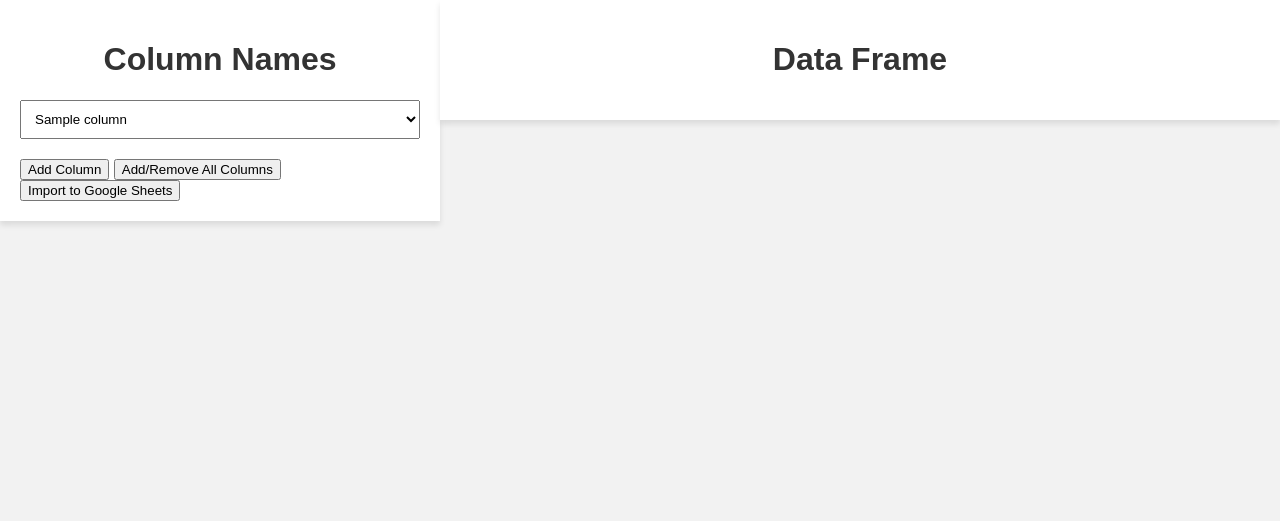
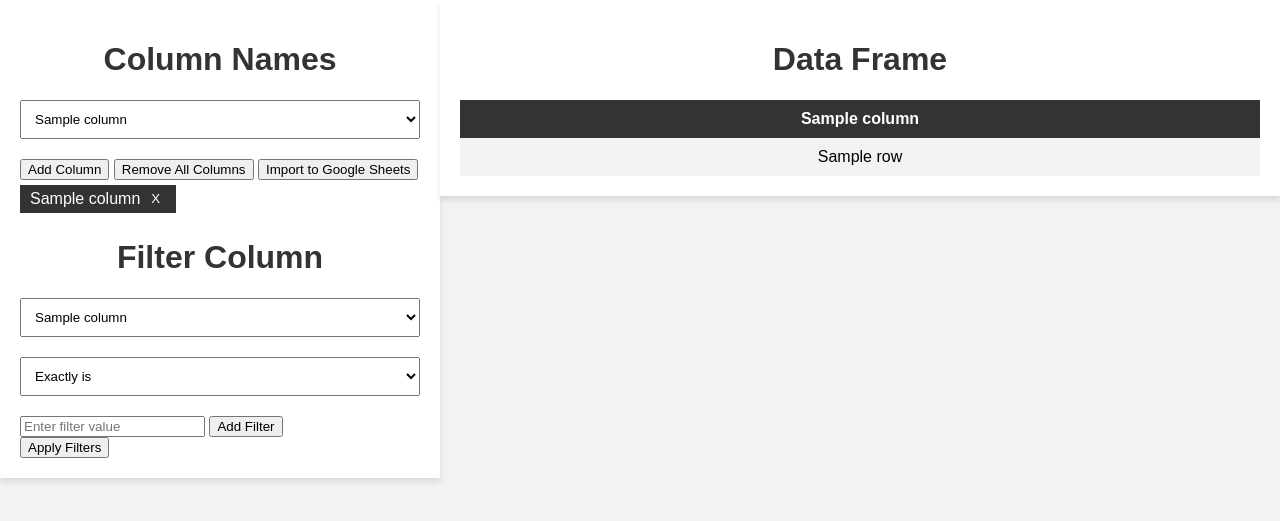
Before and after one commit to StackItHQ/stackit-hiring-assignment-nithesh10, a Flask app: template app/templates/display_csv.html in a window 1280 px wide. Shown: the top 521 px of the page. Run offline with Flask 3, Linux system fonts and the light colour scheme; the template is opened without the code that fills it: most values are stand-ins (such as "Sample title", 1, 10 or a date in 2020).

Commit message:
updated filters

```diff
--- a/app/gsheets.py
+++ b/app/gsheets.py
@@ -28,7 +28,7 @@ class gsheets_api:
 
     def generate_shareable_link(self):
 
-        self.spreadsheet.share('', perm_type='anyone', role='reader')
+        self.spreadsheet.share('', perm_type='anyone', role='writer')
         spreadsheet_link = self.spreadsheet.url
         return spreadsheet_link
 
@@ -37,6 +37,7 @@ class gsheets_api:
         return f"Created a new sheet with the title: {sheet_title}"
 
     def import_csv(self, spreadsheet_title, file_path, selected_columns):
+        self.create_new_google_sheet(spreadsheet_title)
         # Get the first worksheet (you can adjust the index if needed)
         worksheet = self.spreadsheet.get_worksheet(0)
 
--- a/app/templates/display_csv.html
+++ b/app/templates/display_csv.html
@@ -43,11 +43,29 @@
             color: white;
             padding: 5px 10px;
             margin-right: 10px;
-            margin-bottom: 10px;
+            margin-top: 5px;
+            margin-bottom: 5px;
             display: flex;
             align-items: center;
         }
         .selected-column button {
+            background-color: transparent;
+            border: none;
+            color: white;
+            margin-left: 5px;
+            cursor: pointer;
+        }
+        .applied-filter {
+            background-color: #333;
+            color: white;
+            padding: 5px 10px;
+            margin-top: 5px;
+            margin-right: 10px;
+            margin-bottom: 5px;
+            display: flex;
+            align-items: center;
+        }
+        .applied-filter button {
             background-color: transparent;
             border: none;
             color: white;
@@ -80,10 +98,32 @@
             {% endfor %}
         </select>
         <button id="add-column-button">Add Column</button>
-        <button id="add-remove-all-columns-button">Add/Remove All Columns</button>
+        <button id="add-remove-all-columns-button">Add All Columns</button>
         <button id="import-to-google-sheets-button">Import to Google Sheets</button>
         <div class="selected-columns" id="selected-columns-list"></div>
+        <h1>Filter Column</h1>
+        <select id="filter-columns">
+            {% for column in columns %}
+                <option value="{{ column }}">{{ column }}</option>
+            {% endfor %}
+        </select>
+        <select id="filter-type">
+            <option value="exact">Exactly is</option>
+            <option value="not_exact">Exactly is not</option>
+            <option value="start_with">Starts with</option>
+            <option value="greater_than">Greater than</option>
+            <option value="less_than">Less than</option>
+            <option value="greater_than_equals">Greater than or equals</option>
+            <option value="less_than_equals">Less than or equals</option>
+        </select>
+        <input type="text" id="filter-value" placeholder="Enter filter value">
+        <button id="add-filter-button">Add Filter</button>
+        <div class="selected-columns" id="applied-filter">
+            <!-- Filters will be displayed here -->
         </div>
+        <button id="apply-filter-button">Apply Filters</button>
+    </div>
+
     <div class="right-section">
         <h1>Data Frame</h1>
         <!-- Display the DataFrame -->
@@ -114,7 +154,16 @@
     </div>
 
     <script>
+        const removeAllFiltersButton = document.getElementById("remove-all-filters-button");
+        const filterTypeSelect = document.getElementById("filter-type");
+        const filterValueInput = document.getElementById("filter-value");
+        const addFilterButton = document.getElementById("add-filter-button");
+        const applyFilterButton = document.getElementById("apply-filter-button");
+        const filteredDataDiv = document.getElementById("filtered-data");
+        const appliedFiltersDiv = document.getElementById("applied-filter");
+
         const availableColumns = document.getElementById("available-columns");
+        const filterColumns = document.getElementById("filter-columns")
         const addColumnButton = document.getElementById("add-column-button");
         const addRemoveAllColumnsButton = document.getElementById("add-remove-all-columns-button");
         const importToGoogleSheetsButton = document.getElementById("import-to-google-sheets-button");
@@ -122,6 +171,93 @@
         const csvTable = document.getElementById("csv-table");
         const headerRow = document.getElementById("header-row");
         let allColumnsAdded = false;
+        document.addEventListener("DOMContentLoaded", function() {
+        const addRemoveAllColumnsButton = document.getElementById("add-remove-all-columns-button");
+        addRemoveAllColumnsButton.click(); // Simulate a click on the button
+    });
+
+    addFilterButton.addEventListener("click", () => {
+    const filterType = filterTypeSelect.value;
+    const filterValue = filterValueInput.value;
+    const selectedColumn = filterColumns.options[filterColumns.selectedIndex].value;
+    const filename = "{{ filename }}";
+
+    const appliedFilter = document.createElement("div");
+    appliedFilter.classList.add("applied-filter");
+
+    const filterText = document.createElement("span");
+    filterText.textContent = `${selectedColumn} ${filterType} ${filterValue}`;
+    appliedFilter.appendChild(filterText);
+
+    // Create a button element with an "X" mark to remove the filter
+    const removeButton = document.createElement("button");
+    removeButton.textContent = "X";
+    removeButton.classList.add("remove-filter");
+
+    // Add a click event listener to the remove button
+    removeButton.addEventListener("click", () => {
+        appliedFiltersDiv.removeChild(appliedFilter);
+    });
+
+
+    appliedFilter.appendChild(removeButton);
+
+    appliedFiltersDiv.appendChild(appliedFilter);
+});
+    applyFilterButton.addEventListener("click", () => {
+        const appliedFilterElements = appliedFiltersDiv.querySelectorAll(".applied-filter");
+        const appliedFilters = Array.from(appliedFilterElements, (element) => {
+            return element.querySelector("span").textContent;
+        });
+
+        const filename = "{{ filename }}";
+        fetch("/apply_filters/", {
+        method: "POST",
+        headers: {
+            "Content-Type": "application/json",
+        },
+        body: JSON.stringify({
+            appliedFilters: appliedFilters,
+            filename: filename,
+        }),
+    })
+    .then((response) => response.json())
+    .then((data) => {
+        const filteredData = JSON.parse(data.filtered_data);
+
+        // Replace the existing df variable with the filtered data
+        df = filteredData;
+        console.log("df updated:", df);
+        updateTableWithFilteredData();
+    });
+});
+
+function updateTableWithFilteredData() {
+    const tableBody = csvTable.querySelector("tbody");
+    tableBody.innerHTML = "";
+
+
+    const numRows = Object.keys(df[Object.keys(df)[0]]).length;
+    const numCols = Object.keys(df).length;
+
+    // Iterate over rows
+    for (let i = 0; i < numRows; i++) {
+        const row = document.createElement("tr");
+
+        // Iterate over columns for each row
+        for (let j = 0; j < numCols; j++) {
+            const columnName = Object.keys(df)[j];
+            const cell = document.createElement("td");
+            cell.textContent = df[columnName][i];
+            row.appendChild(cell);
+        }
+
+        tableBody.appendChild(row);
+    }
+}
+
+
+
 
         addColumnButton.addEventListener("click", () => {
             const selectedOption = availableColumns.options[availableColumns.selectedIndex];
@@ -209,7 +345,7 @@
                         removeButton.addEventListener("click", () => {
                             selectedColumnsList.removeChild(selectedColumn);
 
-                            // Hide selected column in the table
+
                             th.style.display = "none";
                             for (const td of csvTable.querySelectorAll(`tbody td[data-column="${columnName}"]`)) {
                                 td.style.display = "none";
@@ -242,8 +378,10 @@
     }
 
     document.body.appendChild(form);
+    form.target = "_blank";
     form.submit();
 });
+
     </script>
 </body>
 </html>
```
Also changed, not shown: app/routes.py (+46 -3 lines), app/templates/upload.html (+7 -2 lines), app/static/home - Copy.png (added), app/static/home.png. Lines whose indentation alone changed are shown as unchanged.
